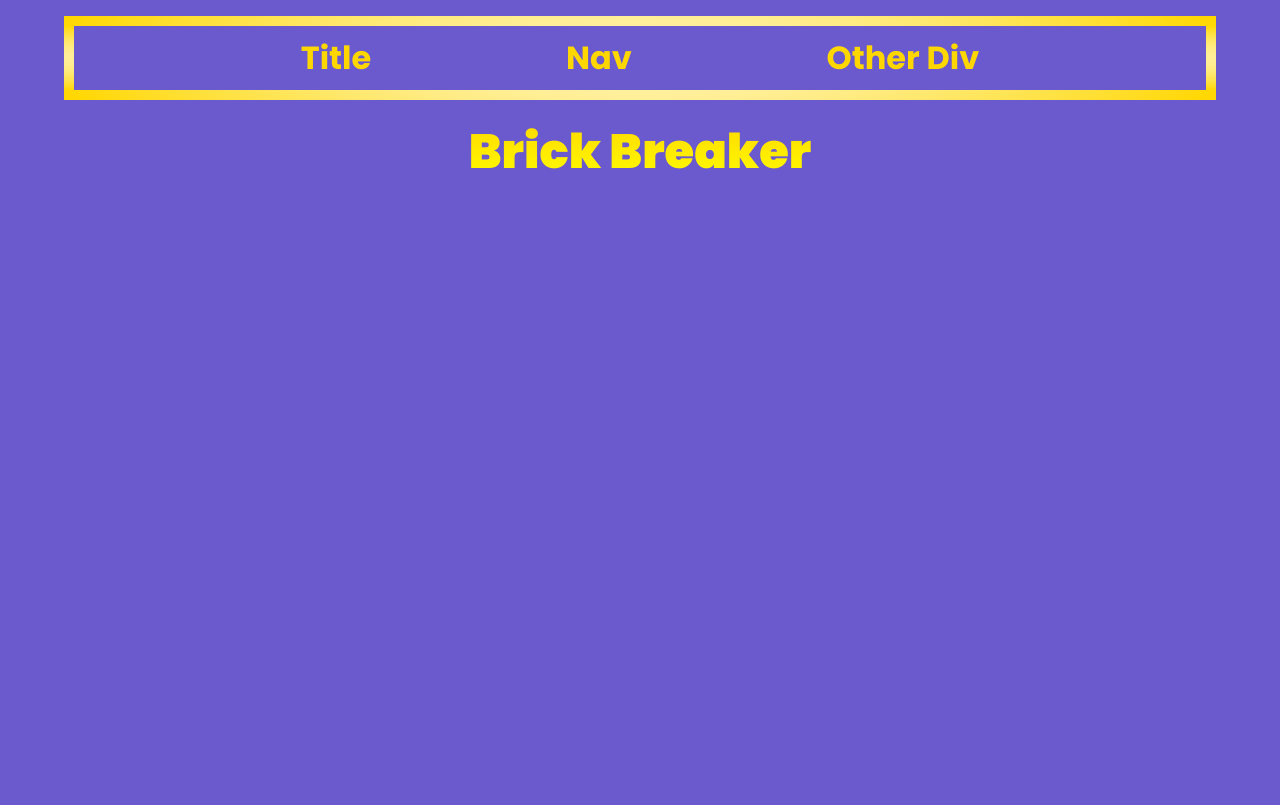
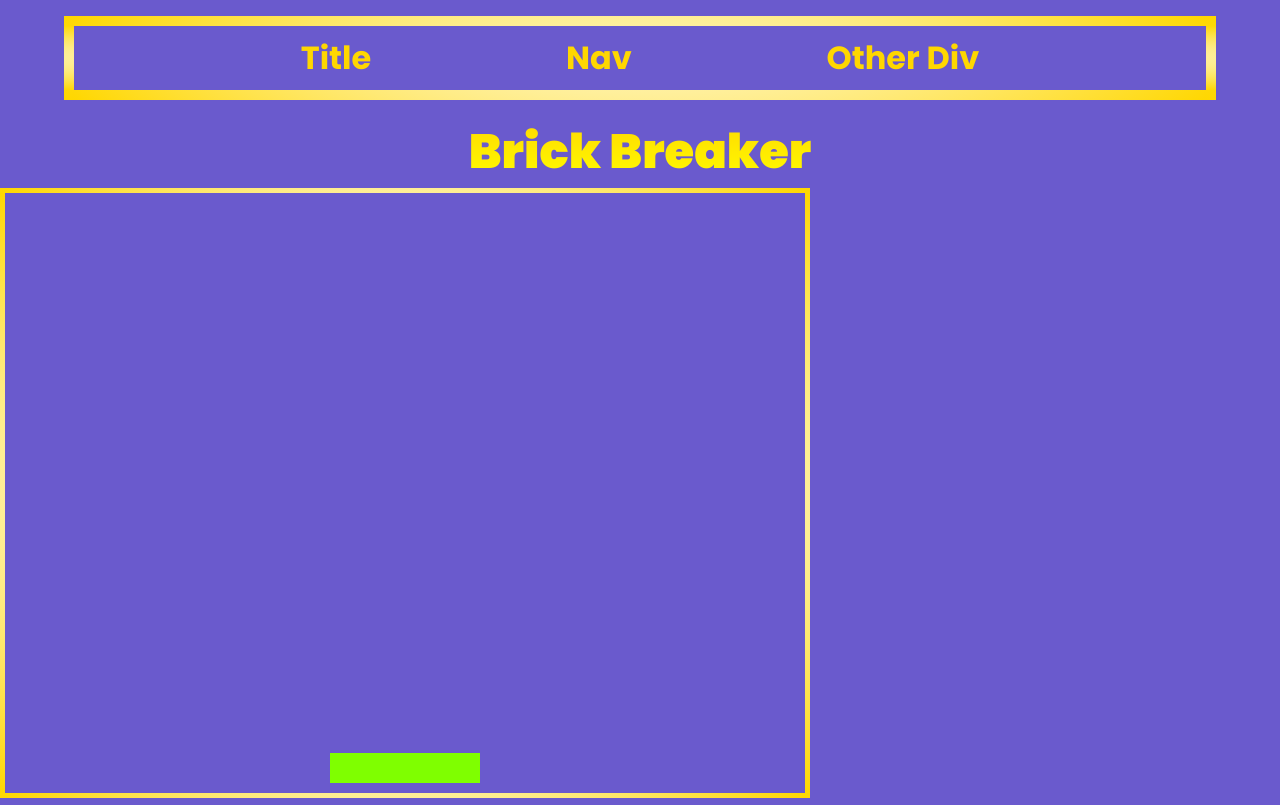
Before and after one commit to timotheemcdonald/brick-breaker, a plain HTML site: page index.html in a window 1280 px wide. Drawn offline with Linux system fonts and the light colour scheme.

Commit message:
paddle showing up

```diff
--- a/index.html
+++ b/index.html
@@ -4,8 +4,8 @@
     <meta charset="UTF-8">
     <meta name="viewport" content="width=device-width, initial-scale=1.0">
     <title>Brick Breaker</title>
-    <script src="index.js" defer></script>
     <link rel="stylesheet" href="style.css">
+    <script type="module" src="index.js" defer></script>
 </head>
 <body>
     <header class="box">
@@ -13,11 +13,16 @@ Title
 <div>Nav</div>
 <div>Other Div</div>
     </header>
+
+
     <div class="center"><h1>Brick Breaker</h1></div>
 
-    <canvas id="gamescreen">
+
+
+    <canvas id="gameScreen" width="800" height="600">
 
     </canvas>
 
+
 </body>
 </html>
--- a/index.js
+++ b/index.js
@@ -0,0 +1,29 @@
+import Paddle from './src/paddle.js'
+
+let canvas = document.getElementById("gameScreen")
+
+let context = canvas.getContext('2d');
+
+const GAME_WIDTH = 800;
+const GAME_HEIGHT = 600;
+
+context.clearRect(0, 0, 800, 600);
+
+let paddle = new Paddle(GAME_WIDTH, GAME_HEIGHT);
+paddle.draw(context)
+
+let lastTime = 0
+
+function gameLoop(timeStamp){
+
+    let deltaTime = timeStamp - lastTime;
+    lastTime = timeStamp
+
+    context.clearRect(0, 0, 800, 600)
+    paddle.update()
+    paddle.draw(context)
+
+    requestAnimationFrame(gameLoop)
+}
+
+gameLoop()
--- /dev/null
+++ b/src/paddle.js
@@ -0,0 +1,24 @@
+export default class Paddle {
+    constructor(gameWidth, gameHeight) {
+        this.width = 150;
+        this.height = 30;
+
+        this.position = {
+            x: gameWidth / 2 - this.width / 2,
+            y: gameHeight - this.height - 10
+        };
+
+    }
+
+
+    draw(context){
+        context.fillStyle = 'chartreuse';
+        context.fillRect(this.position.x, this.position.y, this.width, this.height);
+    }
+
+    update(deltaTime){
+        if(!deltaTime) return;
+
+        this.position.x += 5/deltaTime;
+    }
+}
--- a/style.css
+++ b/style.css
@@ -39,6 +39,12 @@ header {
     border-image-slice: 1;
 }
 
+#gameScreen {
+    border: 5px solid;
+    border-image-source: radial-gradient(yellow,white,gold);
+    border-image-slice: 1;
+}
+
 .center {
     display:flex;
     justify-content:center;
```
